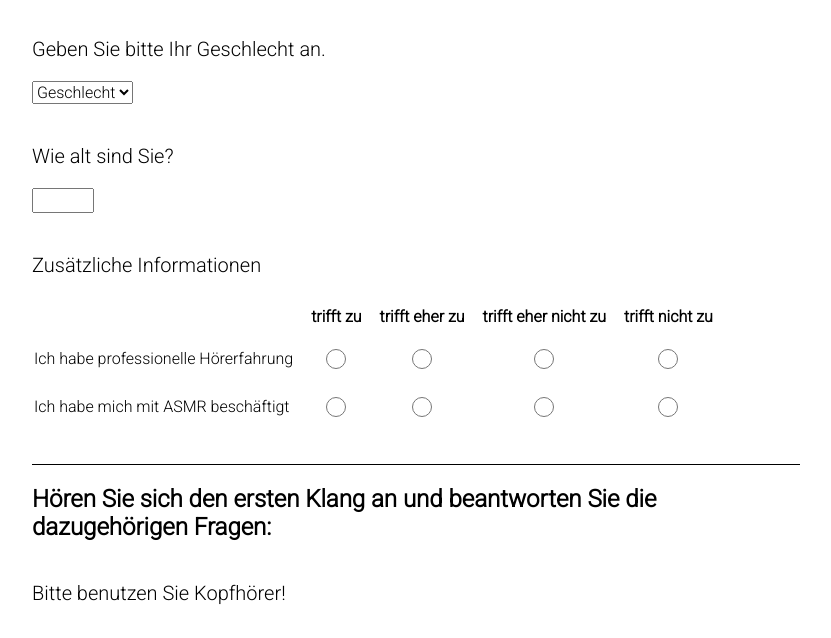
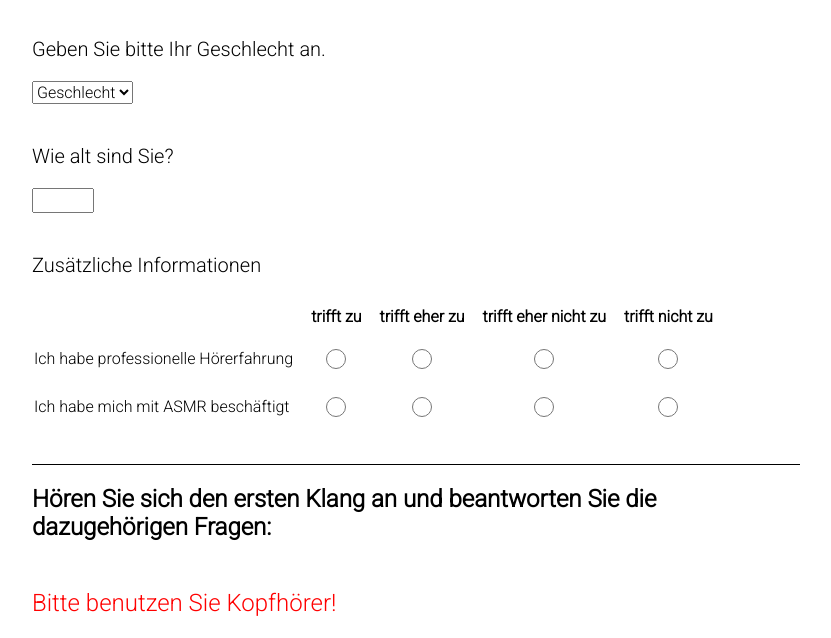
Before and after one commit to kerndand/Thesis_ASMR, a website: page Client/main.html in a window 1280 px wide. Shown: the part 112-750 px from the top of the page, without its empty margins (224-1055 px from the left). Drawn offline with Linux system fonts and the light colour scheme.

Commit message:
small css change

```diff
--- a/Client/main.html
+++ b/Client/main.html
@@ -57,7 +57,7 @@
 			<hr>
 			<h2>Hören Sie sich den ersten Klang an und beantworten Sie die dazugehörigen Fragen:</h2>
 			<input type="text" class="file">
-			<p>Bitte benutzen Sie Kopfhörer!</p>
+			<p id="headphones">Bitte benutzen Sie Kopfhörer!</p>
 			<audio controls></audio>
 			<p>Nennen Sie einen Begriff der Ihre Empfindung beim Anhören des Klangs am besten beschreibt.</p>
 			<input type="text" name="feeling1" placeholder="Begriff" id="feeling1">
--- a/Client/style.css
+++ b/Client/style.css
@@ -17,6 +17,11 @@ hr{
     background-color: black;
     border-width: 0;
     height: 1px;
+}
+
+#headphones{
+    color: red;
+    font-size: 24px;
 }
 
 div{
```
